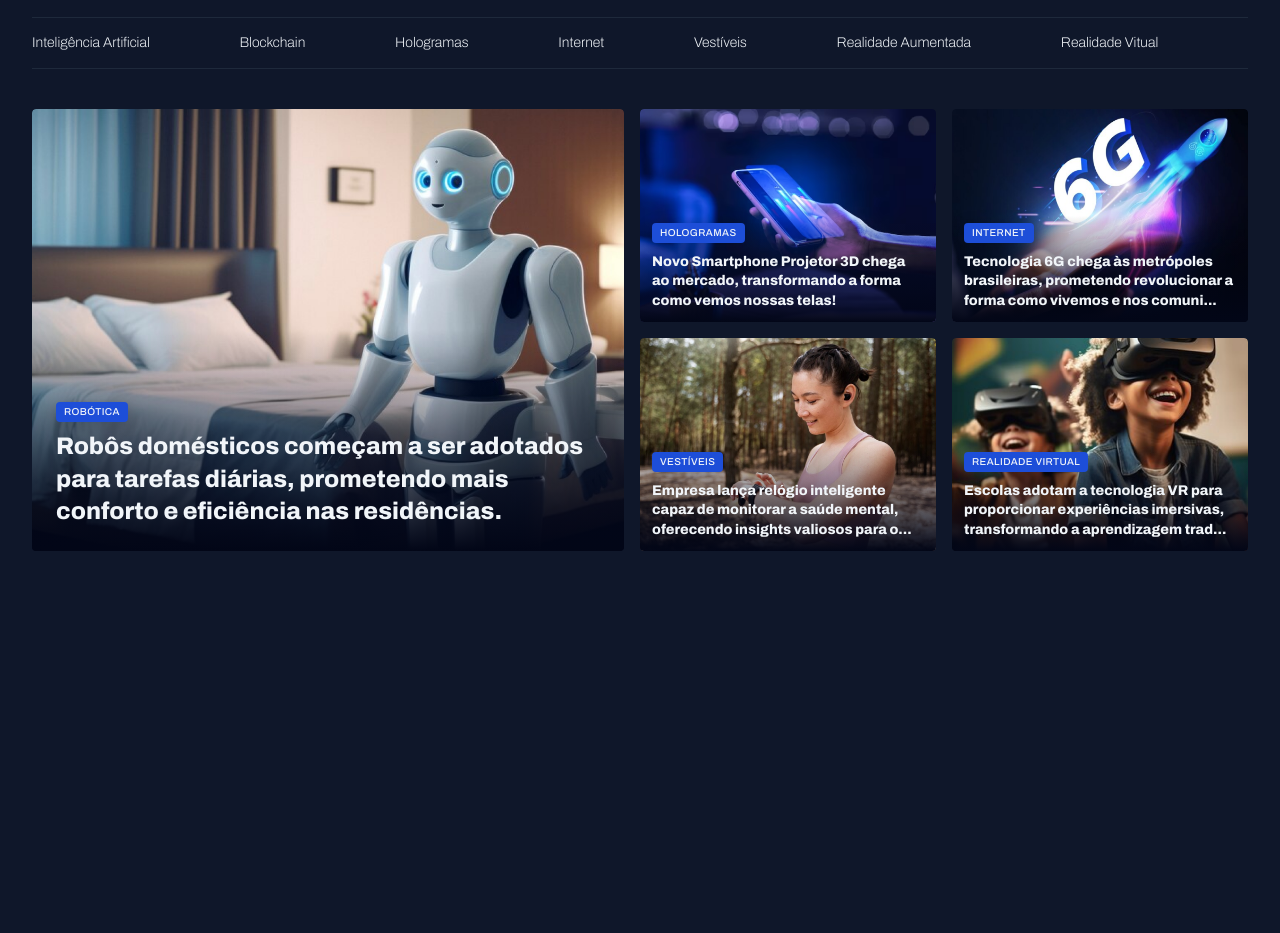
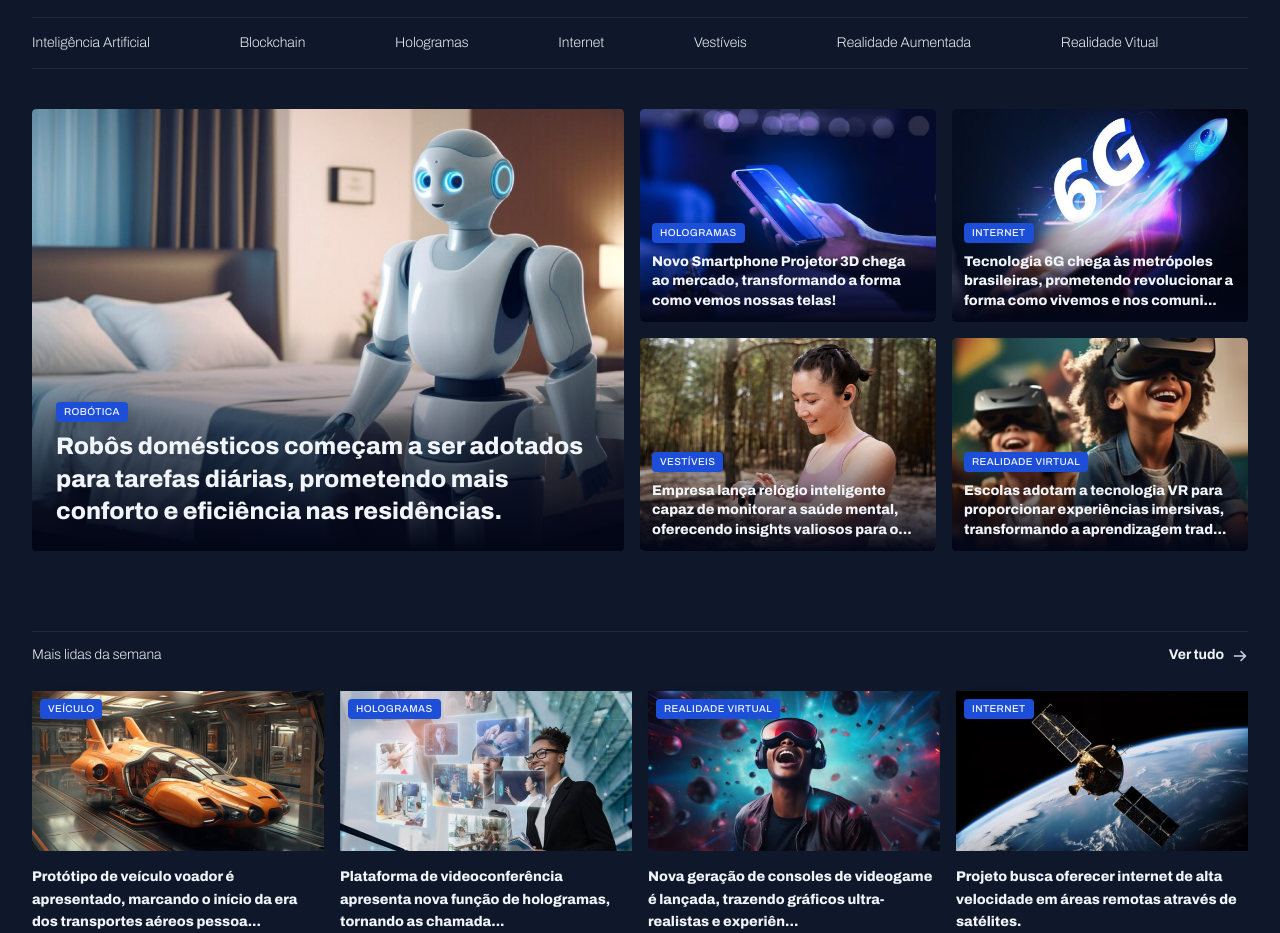
Before and after one commit to yJeanx11x/PortalDeNoticia2, a plain HTML site: page index.html in a window 1280 px wide. Shown: the part 55-988 px from the top of the page. Before the commit the page ends 800 px from the top, so only its background shows below. Drawn offline with Linux system fonts and the light colour scheme.

Commit message:
Aplicando estilos na seção mais lidas da semanas

```diff
--- a/index.html
+++ b/index.html
@@ -96,6 +96,40 @@
         </div>
 
       </section>
+      <section id="weekly">
+        <header class='grid grid-flow-col'>
+          <h3>Mais lidas da semana</h3>
+          <a href="#" class="grid grid-flow-col">
+            <strong>Ver tudo</strong>
+            <span></span>
+          </a>
+        </header>
+        <div class="grid gap-16">
+          <figure>
+            <span class="content-tag">veículo</span>
+            <img src="assets/imgs/Image 06.png" alt="" srcset="">
+            <p>Protótipo de veículo voador é apresentado, marcando o início da era dos transportes aéreos pessoa...</p>
+          </figure>
+
+          <figure>
+            <span class="content-tag">Hologramas</span>
+            <img src="assets/imgs/Image 07.png" alt="" srcset="">
+            <p>Plataforma de videoconferência apresenta nova função de hologramas, tornando as chamada...</p>
+          </figure>
+
+          <figure>
+            <span class="content-tag">Realidade Virtual</span>
+            <img src="assets/imgs/Image 08.png" alt="" srcset="">
+            <p>Nova geração de consoles de videogame é lançada, trazendo gráficos ultra-realistas e experiên...</p>
+          </figure>
+
+          <figure>
+            <span class="content-tag">Internet</span>
+            <img src="assets/imgs/Image 09.png" alt="" srcset="">
+            <p>Projeto busca oferecer internet de alta velocidade em áreas remotas através de satélites.</p>
+          </figure>
+        </div>
+      </section>
     </main>
   </body>
 </html>
--- a/style/global.css
+++ b/style/global.css
@@ -65,6 +65,7 @@ a:hover {
 }
 main{
   margin-top: 40px;
+  gap:80px;
 }
 .content-tag{
   display: inline-block;
--- a/style/section.css
+++ b/style/section.css
@@ -1,35 +1,76 @@
-#featured{
-        img{
+section header {
+  border-top: 1px solid var(--stroke-color);
+  padding-block: 12px 24px;
+  font: var(--text-span);
+
+  a {
+    justify-self: end;
+    align-items: center;
+    gap: 8px;
+
+    span {
+      background-image: url(../assets/icons/ArrowRight-hover.svg);
+
+      width: 16px;
+      height: 16px;
+    }
+    &:hover span {
+      background-image: url(../assets/icons/ArrowRight.svg);
+    }
+  }
+}
+#featured {
+  img {
     height: 100%;
     object-fit: cover;
     border-radius: 4px;
-
   }
-        .card{
+  .card {
     border-radius: 4px;
     overflow: hidden;
-                position: relative ;
+    position: relative;
 
-                &::before{
+    &::before {
       content: "";
       position: absolute;
       inset: 0;
       top: 50%;
-                background: linear-gradient(180deg, transparent 0% , #020617 100%);
+      background: linear-gradient(180deg, transparent 0%, #020617 100%);
     }
-                figcaption{
+    figcaption {
       position: absolute;
       bottom: 0;
       padding: 24px;
 
-                        &:has(.text-lg){
+      &:has(.text-lg) {
         padding: 12px;
       }
 
-                        h2{
+      h2 {
         margin-top: 8px;
       }
     }
   }
+}
+#weekly {
+  & > div {
+    grid-template-columns: repeat(4, 292px);
+  }
+
+  img {
+    height: 160px;
+  }
+  figure {
+    position: relative;
+    .content-tag {
+      position: absolute;
+      top: 8px;
+      left: 8px;
+    }
+p{
+        margin-top: 8px;
+        font-weight: 800;
+}
+}
 
 }
```
Lines whose indentation alone changed are shown as unchanged.
